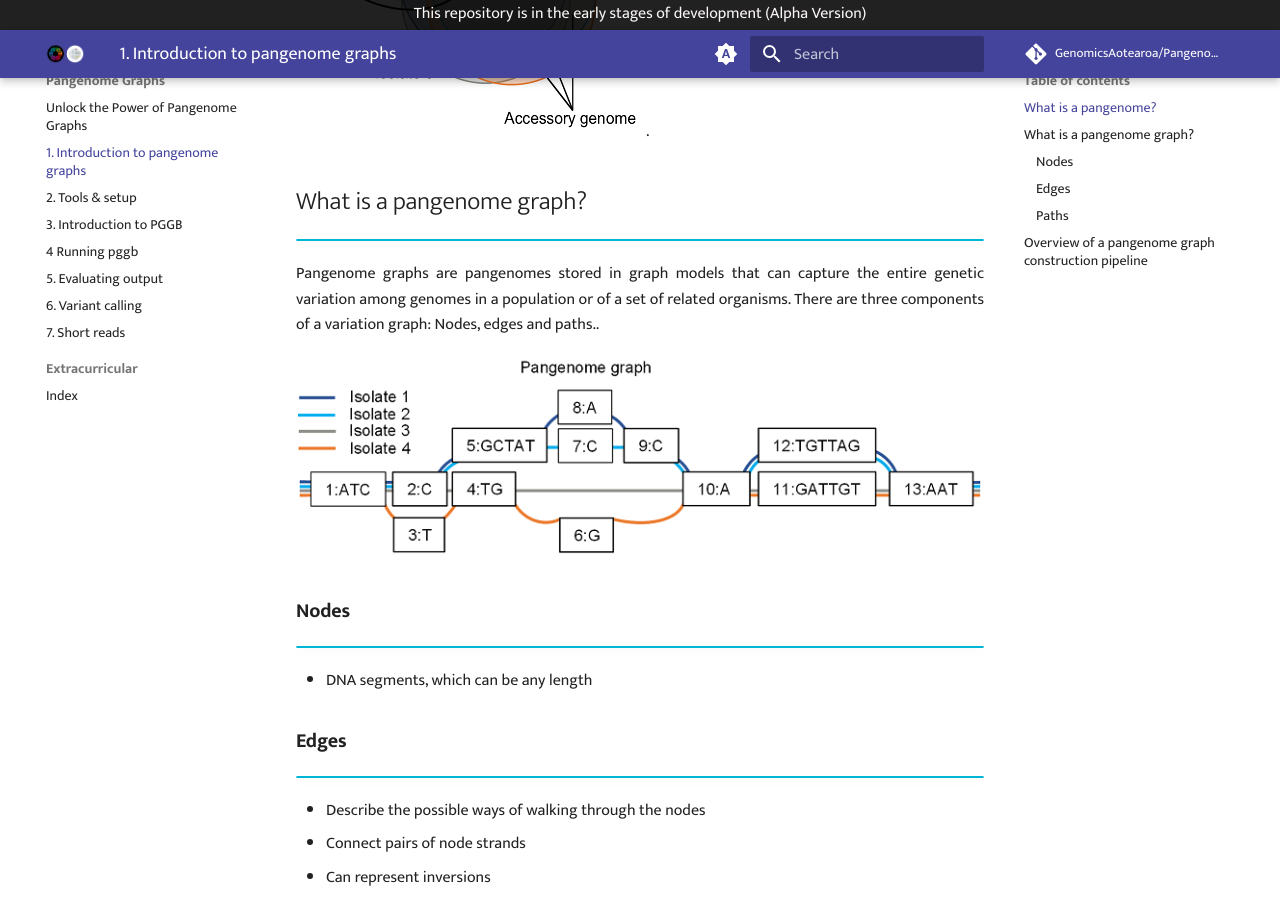
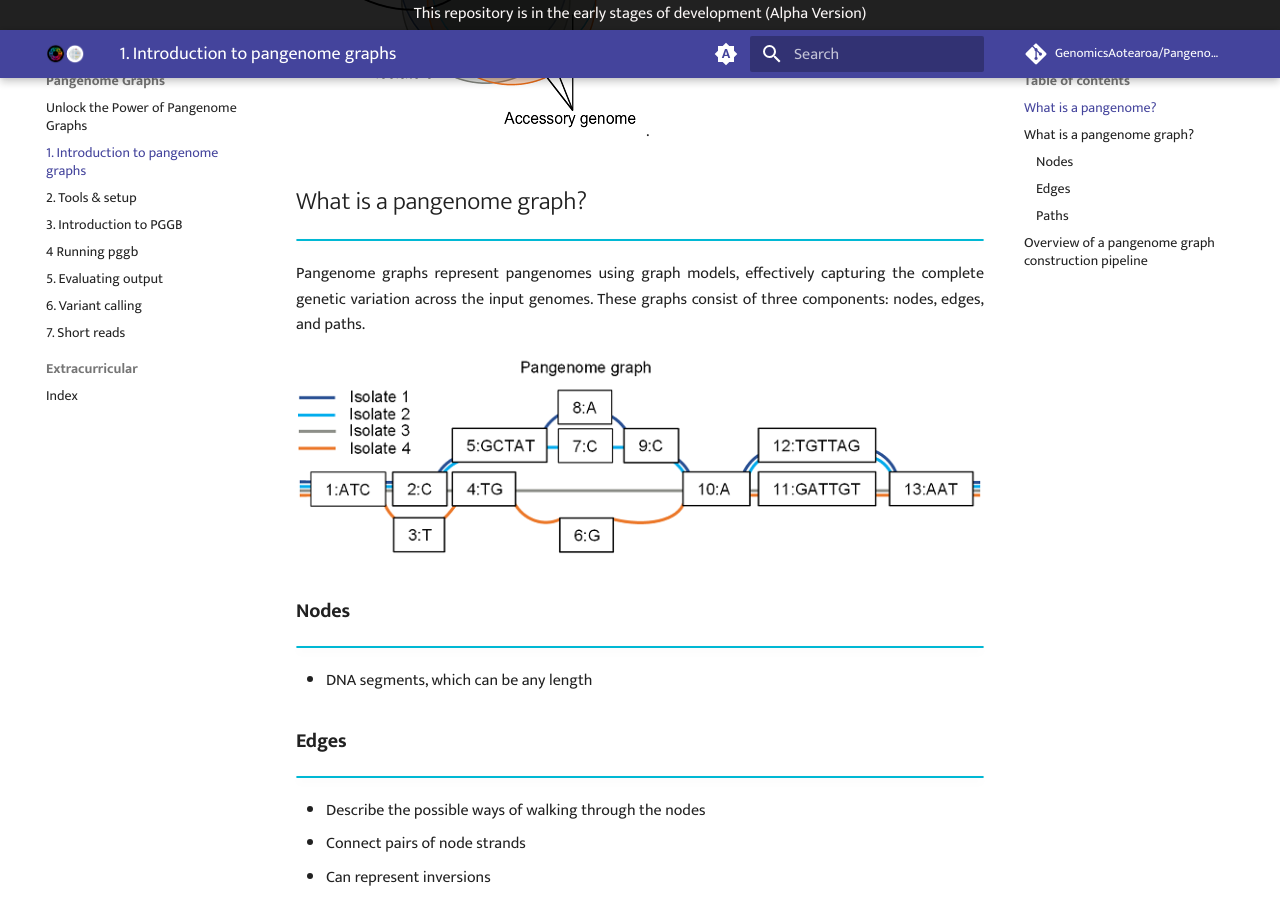
Before and after one commit to GenomicsAotearoa/Pangenome-Graphs-Workshop, an MkDocs documentation site: the page built from docs/1_Introduction_to_pangenome_graphs.md, in a window 1280 px wide and 900 px high, scrolled down 589 px. Built offline with MkDocs 1.6.1 and Material for MkDocs 9.7.7, drawn with Linux system fonts in a browser that asks for light colours; comment, search, counter and statistics services are not loaded.

Commit message:
Update 1_Introduction_to_pangenome_graphs.md

```diff
--- a/docs/1_Introduction_to_pangenome_graphs.md
+++ b/docs/1_Introduction_to_pangenome_graphs.md
@@ -19,7 +19,7 @@ This collective genomic dataset can be further divided into two distinct compone
 
 
 <p align="justify">
-Pangenome graphs are pangenomes stored in graph models that can capture the entire genetic variation among genomes in a population or of a set of related organisms. There are three components of a variation graph: Nodes, edges and paths..
+Pangenome graphs represent pangenomes using graph models, effectively capturing the complete genetic variation across the input genomes. These graphs consist of three components: nodes, edges, and paths.
 </p>
 
 ![bacterial-pangenome](theme_figures/pangenome-graph-small.png)
```
